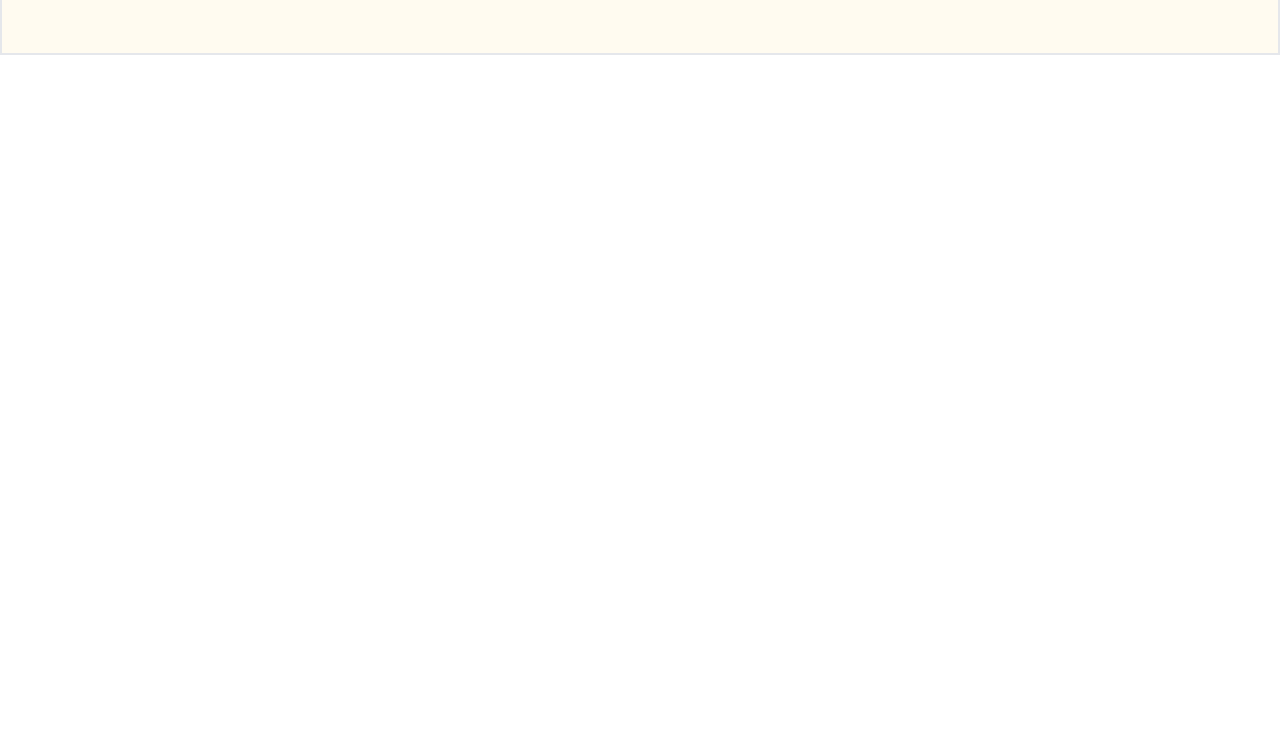
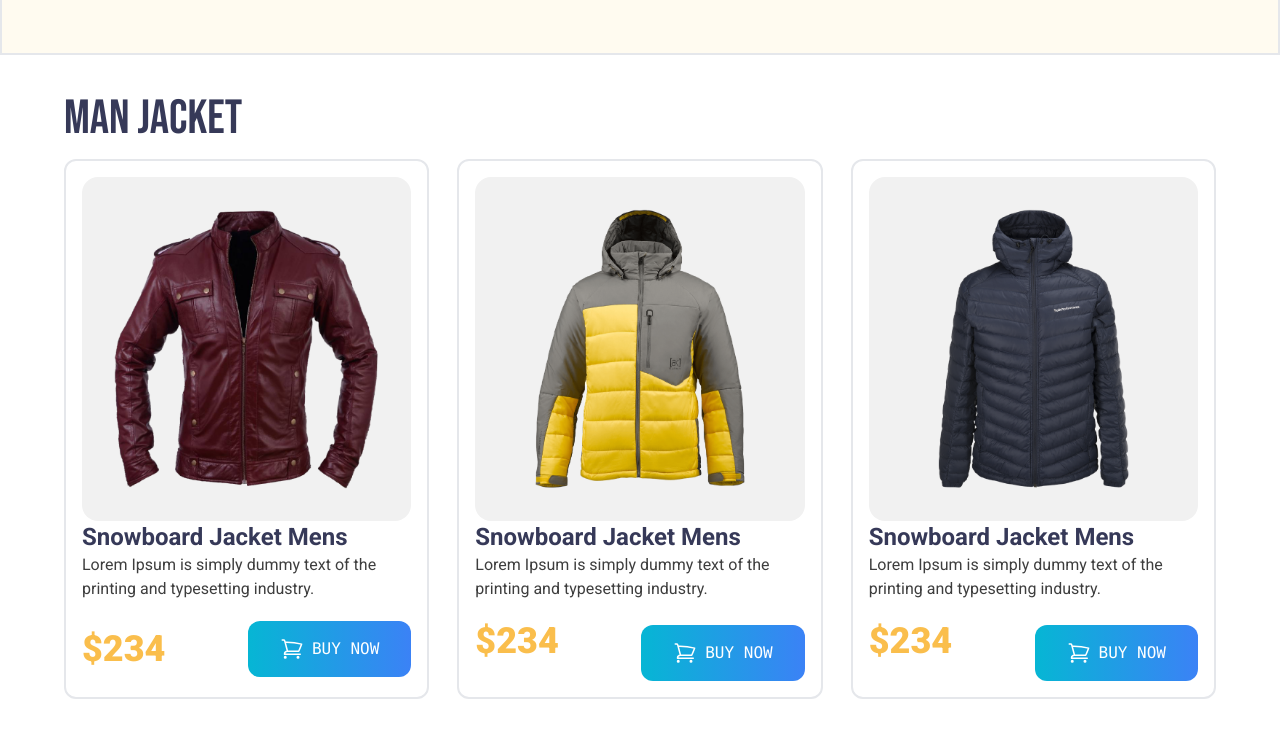
Before and after one commit to Rahim00001/winter-shop, a plain HTML site: page index.html in a window 1280 px wide. Shown: the part 572-1311 px from the top of the page. Before the commit the page ends 800 px from the top, so only its background shows below. Drawn offline with nearby package versions, Linux system fonts and the light colour scheme.

Commit message:
mens jacket section added

```diff
--- a/index.html
+++ b/index.html
@@ -78,7 +78,123 @@
       </section>
     </header>
 
-    <main></main>
+    <main>
+      <!-- mens jacket section -->
+      <section class="py-10 md:px-16">
+        <h1 class="font-bebas text-[#363958] text-5xl mb-4">Man Jacket</h1>
+        <!-- jacket container -->
+        <div class="grid grid-cols-1 md:grid-cols-2 lg:grid-cols-3 gap-7">
+          <!-- jacket 1 -->
+          <div class="p-4 rounded-xl shadow-gray-500/40 border-2">
+            <div class="bg-[#F1F1F1] p-8 rounded-2xl">
+              <img src="images/jacket-5.png" alt="" />
+            </div>
+            <h2 class="font-roboto text-2xl font-bold text-[#363958]">
+              Snowboard Jacket Mens
+            </h2>
+            <p class="text-[#3E3E3E] font-roboto leading-6">
+              Lorem Ipsum is simply dummy text of the printing and typesetting
+              industry.
+            </p>
+            <div class="flex items-center justify-between md:mt-5">
+              <p class="text-[#FABE4C] font-roboto text-4xl font-black">$234</p>
+              <button
+                class="bg-gradient-to-r from-cyan-500 to-blue-500 text-[#FFF] px-8 py-4 rounded-xl font-medium font-mono uppercase flex gap-2"
+              >
+                <svg
+                  xmlns="http://www.w3.org/2000/svg"
+                  fill="none"
+                  viewBox="0 0 24 24"
+                  stroke-width="1.5"
+                  stroke="currentColor"
+                  class="w-6 h-6"
+                >
+                  <path
+                    stroke-linecap="round"
+                    stroke-linejoin="round"
+                    d="M2.25 3h1.386c.51 0 .955.343 1.087.835l.383 1.437M7.5 14.25a3 3 0 00-3 3h15.75m-12.75-3h11.218c1.121-2.3 2.1-4.684 2.924-7.138a60.114 60.114 0 00-16.536-1.84M7.5 14.25L5.106 5.272M6 20.25a.75.75 0 11-1.5 0 .75.75 0 011.5 0zm12.75 0a.75.75 0 11-1.5 0 .75.75 0 011.5 0z"
+                  />
+                </svg>
+
+                BUY NOW
+              </button>
+            </div>
+          </div>
+          <!-- jacket 2 -->
+          <div class="p-4 rounded-xl shadow-gray-500/40 border-2">
+            <div class="bg-[#F1F1F1] p-8 rounded-2xl">
+              <img src="images/jacket-4.png" alt="" />
+            </div>
+            <h2 class="font-roboto text-2xl font-bold text-[#363958]">
+              Snowboard Jacket Mens
+            </h2>
+            <p class="text-[#3E3E3E] font-roboto leading-6">
+              Lorem Ipsum is simply dummy text of the printing and typesetting
+              industry.
+            </p>
+            <div class="flex items-center justify-between">
+              <p class="text-[#FABE4C] font-roboto text-4xl font-black">$234</p>
+              <button
+                class="bg-gradient-to-r from-cyan-500 to-blue-500 text-[#FFF] px-8 py-4 rounded-xl mt-6 font-medium font-mono uppercase flex gap-2"
+              >
+                <svg
+                  xmlns="http://www.w3.org/2000/svg"
+                  fill="none"
+                  viewBox="0 0 24 24"
+                  stroke-width="1.5"
+                  stroke="currentColor"
+                  class="w-6 h-6"
+                >
+                  <path
+                    stroke-linecap="round"
+                    stroke-linejoin="round"
+                    d="M2.25 3h1.386c.51 0 .955.343 1.087.835l.383 1.437M7.5 14.25a3 3 0 00-3 3h15.75m-12.75-3h11.218c1.121-2.3 2.1-4.684 2.924-7.138a60.114 60.114 0 00-16.536-1.84M7.5 14.25L5.106 5.272M6 20.25a.75.75 0 11-1.5 0 .75.75 0 011.5 0zm12.75 0a.75.75 0 11-1.5 0 .75.75 0 011.5 0z"
+                  />
+                </svg>
+
+                BUY NOW
+              </button>
+            </div>
+          </div>
+          <!-- jacket 3 -->
+          <div class="p-4 rounded-xl shadow-gray-500/40 border-2">
+            <div class="bg-[#F1F1F1] p-8 rounded-2xl">
+              <img src="images/jacket-6.png" alt="" />
+            </div>
+            <h2 class="font-roboto text-2xl font-bold text-[#363958]">
+              Snowboard Jacket Mens
+            </h2>
+            <p class="text-[#3E3E3E] font-roboto leading-6">
+              Lorem Ipsum is simply dummy text of the printing and typesetting
+              industry.
+            </p>
+            <div class="flex items-center justify-between">
+              <p class="text-[#FABE4C] font-roboto text-4xl font-black">$234</p>
+              <button
+                class="bg-gradient-to-r from-cyan-500 to-blue-500 text-[#FFF] px-8 py-4 rounded-xl mt-6 font-medium font-mono uppercase flex gap-2"
+              >
+                <svg
+                  xmlns="http://www.w3.org/2000/svg"
+                  fill="none"
+                  viewBox="0 0 24 24"
+                  stroke-width="1.5"
+                  stroke="currentColor"
+                  class="w-6 h-6"
+                >
+                  <path
+                    stroke-linecap="round"
+                    stroke-linejoin="round"
+                    d="M2.25 3h1.386c.51 0 .955.343 1.087.835l.383 1.437M7.5 14.25a3 3 0 00-3 3h15.75m-12.75-3h11.218c1.121-2.3 2.1-4.684 2.924-7.138a60.114 60.114 0 00-16.536-1.84M7.5 14.25L5.106 5.272M6 20.25a.75.75 0 11-1.5 0 .75.75 0 011.5 0zm12.75 0a.75.75 0 11-1.5 0 .75.75 0 011.5 0z"
+                  />
+                </svg>
+
+                BUY NOW
+              </button>
+            </div>
+          </div>
+        </div>
+      </section>
+    </main>
 
     <footer></footer>
   </body>
```
